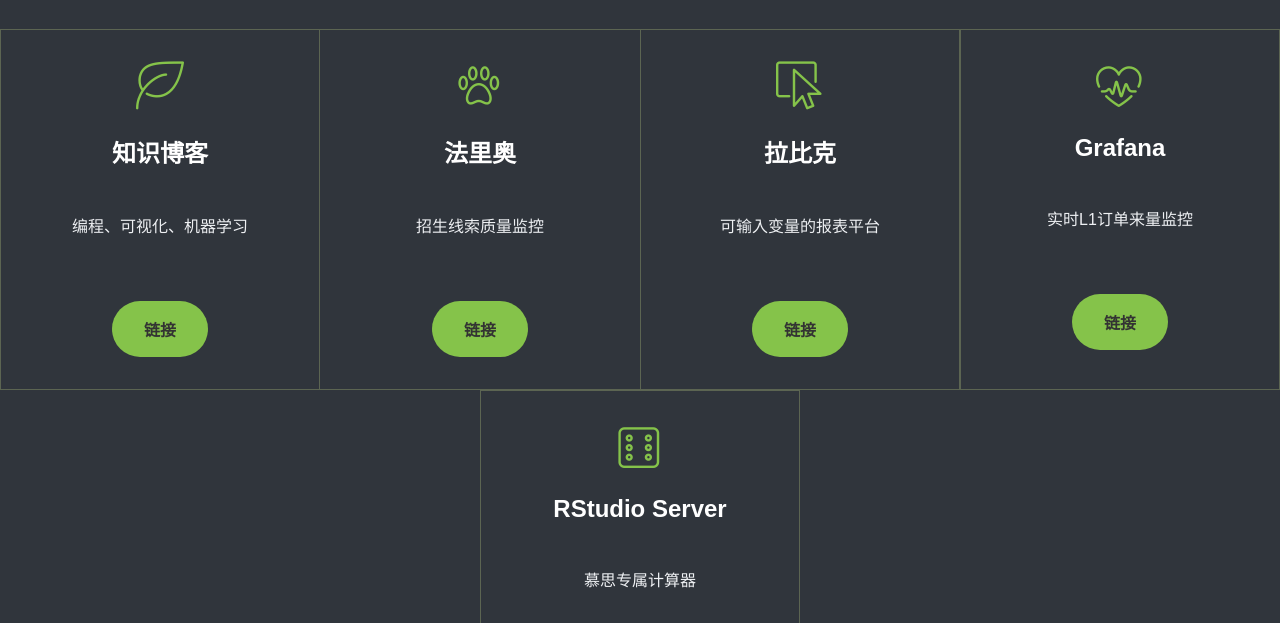
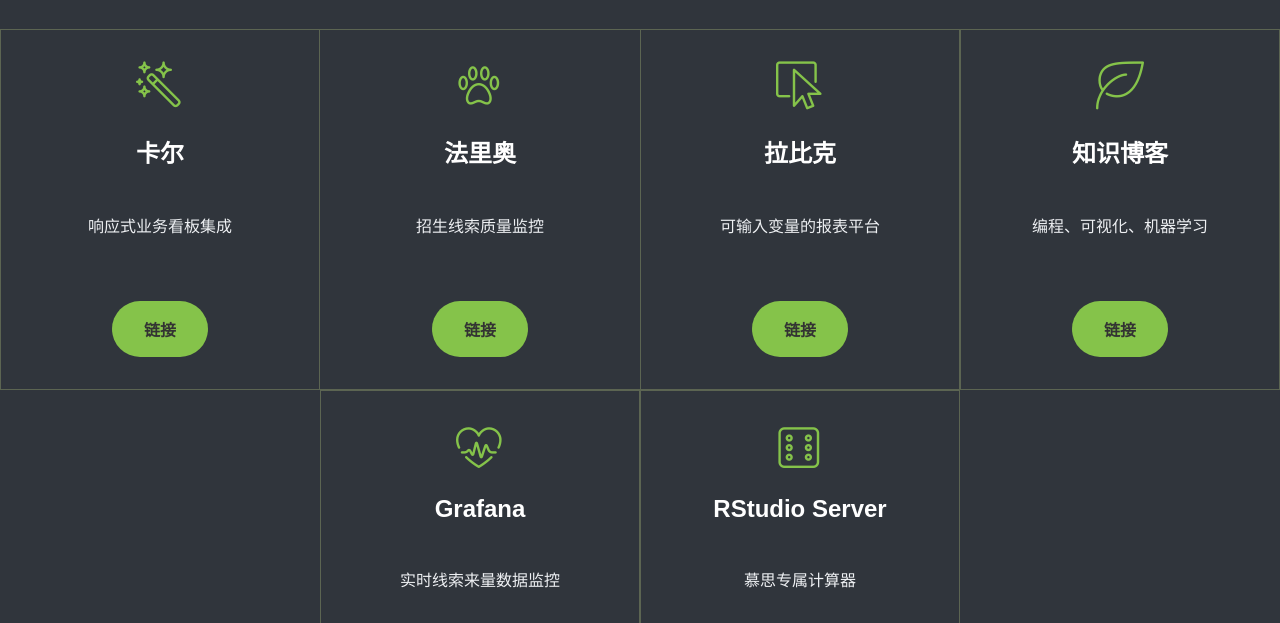
Before and after one commit to tmasjc/growth_at_hetao101, a plain HTML site: page index.html in a window 1280 px wide. Shown: the part 177-800 px from the top of the page. Drawn offline with Linux system fonts and the light colour scheme.

Commit message:
Provide Kael entry

```diff
--- a/index.html
+++ b/index.html
@@ -35,15 +35,15 @@
     <section class="listing-section bg-4">
         <h2 class="listing-section__title">增长策略@核桃编程 🦊</h2>
         <div class="listing listing--yonten">
-            <div class="listing__item">
-                <div class="icon icon--leaf"></div>
-                <h3 class="listing__title">知识博客</h3>
-                <ul class="listing__feature--list">
-                    <p>编程、可视化、机器学习</p>
-                </ul>
-                <a href="http://growth.corp.hetao101.com:5566/" target="_blank"><button
-                        class="pricing__action">链接</button></a>
-            </div>
+          <div class="listing__item">
+              <div class="icon icon--magic-wand"></div>
+              <h3 class="listing__title">卡尔</h3>
+              <ul class="listing__feature--list">
+                  <p>响应式业务看板集成</p>
+              </ul>
+              <a href="http://growth.corp.hetao101.com/kael/" target="_blank"><button
+                      class="pricing__action">链接</button></a>
+          </div>
             <div class="listing__item">
                 <div class="icon icon--paw"></div>
                 <h3 class="listing__title">法里奥</h3>
@@ -63,10 +63,19 @@
                         class="pricing__action">链接</button></a>
             </div>
             <div class="listing__item">
+                <div class="icon icon--leaf"></div>
+                <h3 class="listing__title">知识博客</h3>
+                <ul class="listing__feature--list">
+                    <p>编程、可视化、机器学习</p>
+                </ul>
+                <a href="http://growth.corp.hetao101.com:5566/" target="_blank"><button
+                        class="pricing__action">链接</button></a>
+            </div>
+            <div class="listing__item">
                 <div class="icon icon--heart-pulse"></div>
                 <h3 class="listing__title">Grafana</h3>
                 <ul class="listing__feature--list">
-                    <p>实时L1订单来量监控</p>
+                    <p>实时线索来量数据监控</p>
                 </ul>
                 <a href="http://10.35.198.11:3000/login" target="_blank"><button
                         class="pricing__action">链接</button></a>
```
